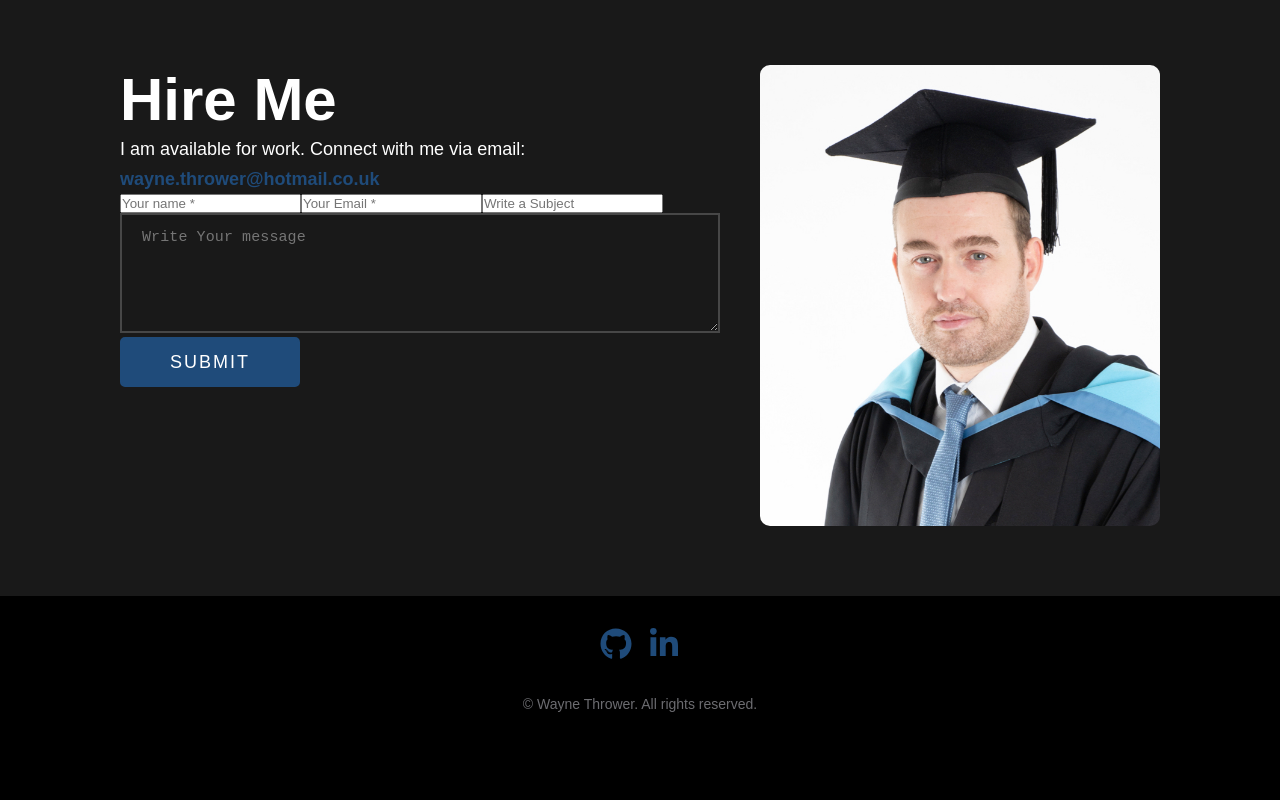
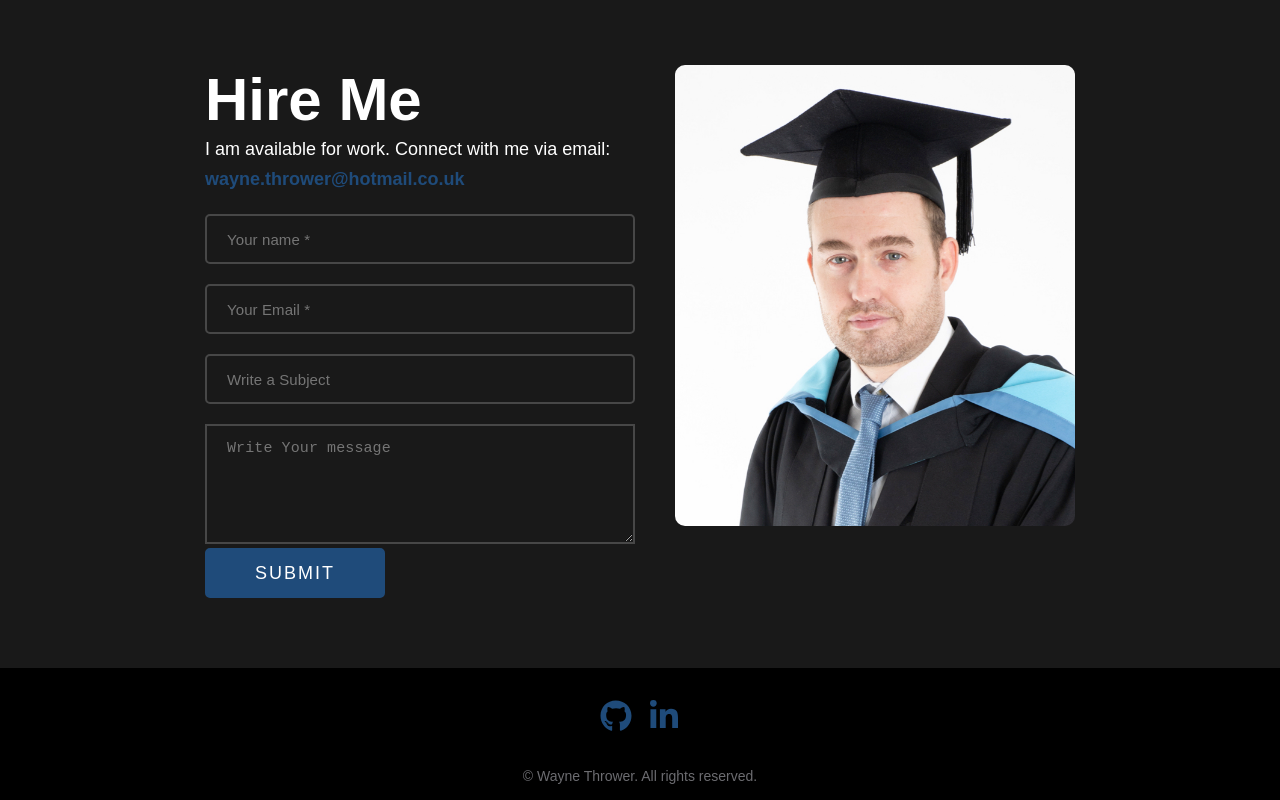
Before and after one commit to waynethrower/myPortfolio, a React (Create React App) app in the folder portfolio/: page / in a window 1280 px wide. Shown: the part 1960-2760 px from the top of the page. Before the commit the page ends 2688 px from the top, so only its background shows below. Built offline with nearby package versions, Linux system fonts and the light colour scheme.

Commit message:
Fixed contact form style

```diff
--- a/portfolio/src/Contact.js
+++ b/portfolio/src/Contact.js
@@ -28,17 +28,20 @@ function Contact() {
               <div className="input__box">
                 <input
                   type="text"
-                  name="contact name"
+                  className="contact name"
+                  id="contact name"
                   placeholder="Your name *"
                 />
                 <input
                   type="text"
-                  name="contact email"
+                  className="contact email"
+                  id="contact email"
                   placeholder="Your Email *"
                 />
                 <input
                   type="text"
-                  name="contact subject"
+                  className="contact subject"
+                  id="contact subject"
                   placeholder="Write a Subject"
                 />
                 <textarea
```
